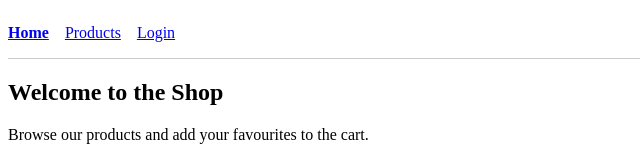
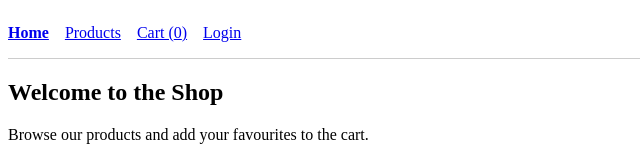
Before and after one commit to Yokatali/Web-Lab7, a React (Vite) app in the folder assignment7/: page / in a window 1280 px wide. Shown: the top 160 px of the page, without its empty margins (0-640 px from the left). Built offline with nearby package versions, Linux system fonts and the light colour scheme.

Commit message:
Show cart count in NavBar

```diff
--- a/assignment7/src/components/NavBar.jsx
+++ b/assignment7/src/components/NavBar.jsx
@@ -1,8 +1,12 @@
 import { NavLink } from "react-router";
 import { useAuth } from "../context/AuthContext.jsx";
+import { useCartStore } from "../store/cartStore.js";
 
 export default function NavBar() {
   const { user, dispatch } = useAuth();
+  const itemCount = useCartStore((state) =>
+    state.items.reduce((sum, item) => sum + item.quantity, 0),
+  );
 
   return (
     <nav>
@@ -10,6 +14,7 @@ export default function NavBar() {
         Home
       </NavLink>
       <NavLink to="/products">Products</NavLink>
+      <NavLink to="/cart">Cart ({itemCount})</NavLink>
       {user ? (
         <>
           <span>{user.username}</span>
```
